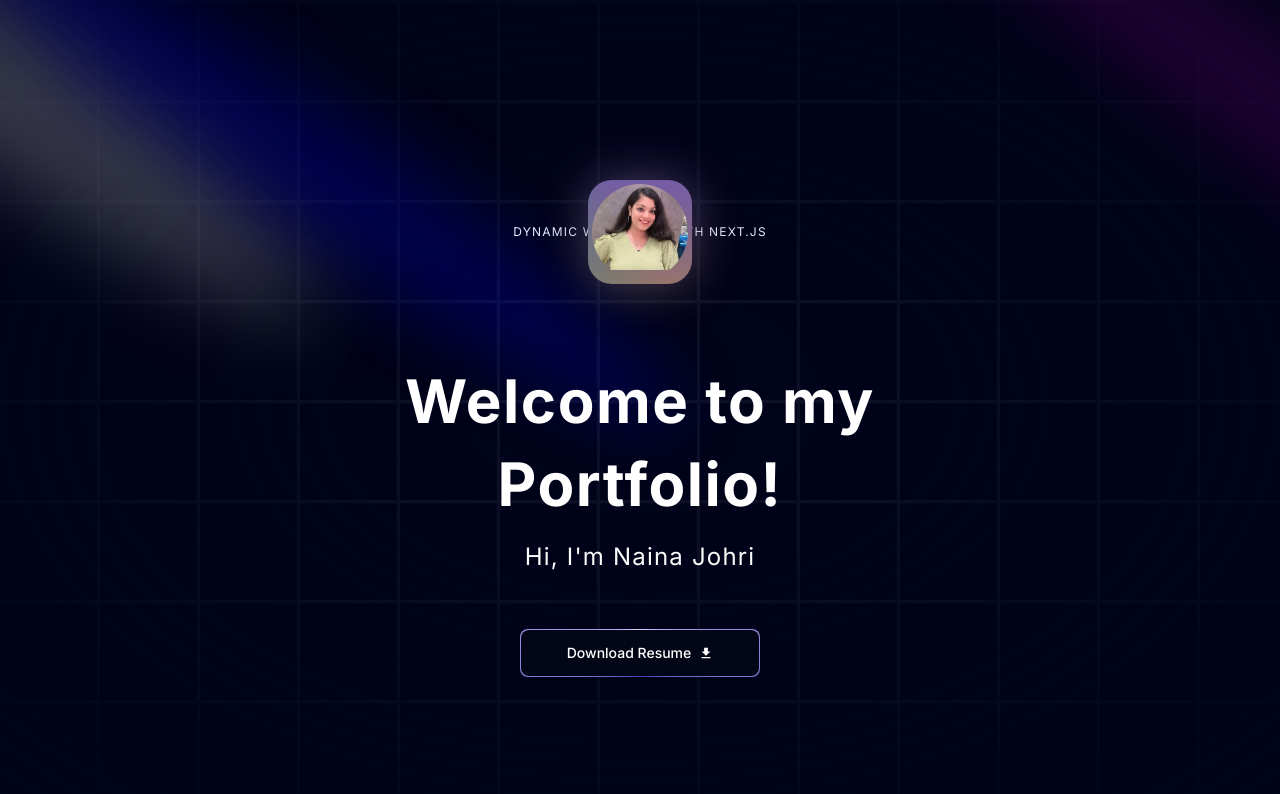
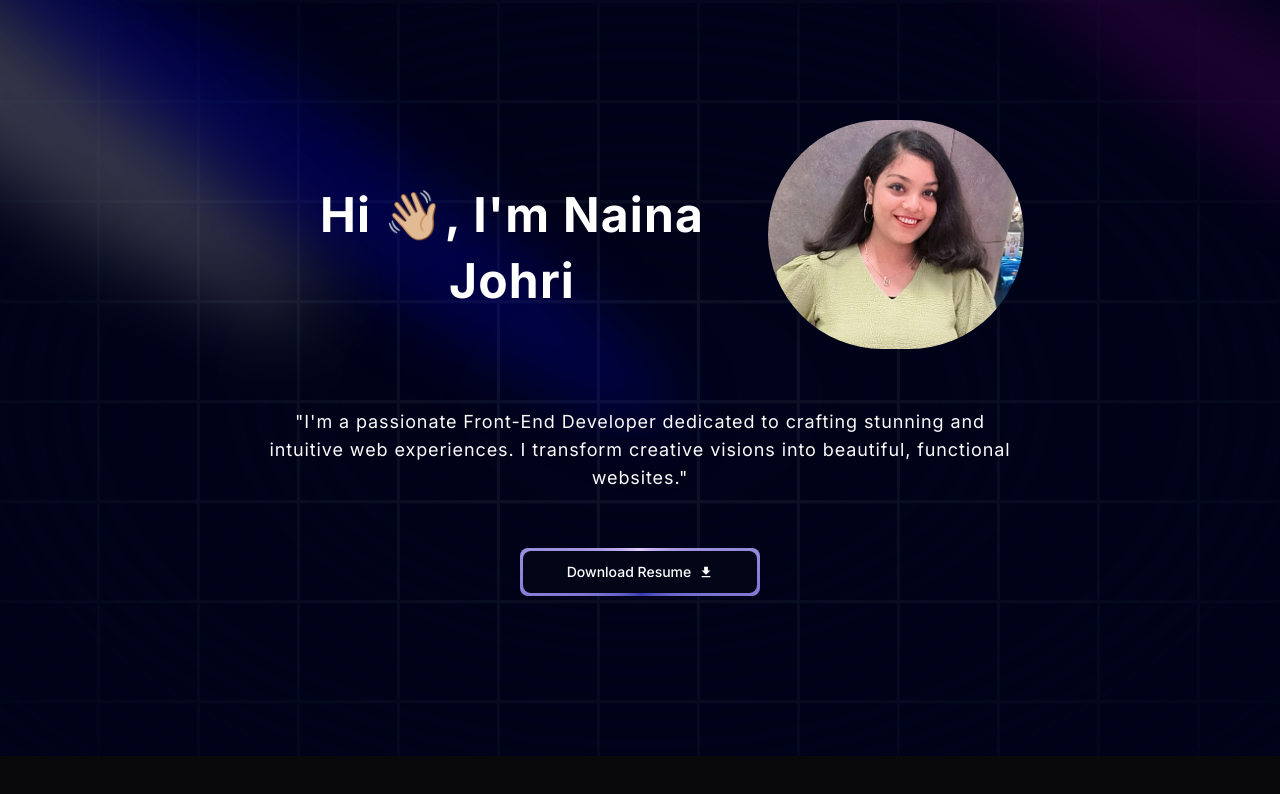
Before and after one commit to nainajohri95/naina-portfolio, a Next.js app: page / in a window 1280 px wide. Shown: the top 794 px of the page. Built offline with nearby package versions, Linux system fonts and the light colour scheme.

Commit message:
Hero UI component updated

```diff
--- a/components/Hero.tsx
+++ b/components/Hero.tsx
@@ -4,48 +4,44 @@ import { Spotlight } from './ui/Spotlight';
 import { TextGenerateEffect } from './ui/TextGenerateEffect';
 import MagicButton from './ui/MagicButton';
 import { IoMdDownload } from 'react-icons/io';
-import { BackgroundGradient } from './ui/BackgroundGradient';
 
 const Hero = () => {
   return (
-    <div className="pb-20 pt-36">
+    <div className="pb-20 pt-10">
       <div>
         <Spotlight className='-top-40 -left-10 md:-left-32 md:-top-20 h-screen' fill="white" />
         <Spotlight className='top-10 left-full h-[80vh] w-[50vw]' fill="purple" />
         <Spotlight className='top-28 left-80 h-[80vh] w-[50vw]' fill="blue" />
       </div>
 
-      {/* Grid and Dot Backgrounds by aceternityUI */}
       <div className="h-screen w-full dark:bg-black-100 bg-white dark:bg-grid-white/[0.05] bg-grid-black/[0.2] flex items-center justify-center absolute top-0 left-0">
-        {/* Radial gradient for the container to give a faded look */}
         <div className="absolute pointer-events-none inset-0 flex items-center justify-center dark:bg-black-100 bg-white [mask-image:radial-gradient(ellipse_at_center,transparent_20%,black)]"/>
       </div>
+
       <div className='flex justify-center relative my-20 z-10'>
         <div className='max-w-[89vw] md:max-w-2xl lg:max-w-[60vw] flex flex-col items-center justify-center'>
 
-          <h2 className='uppercase tracking-widest text-xs text-center text-blue-100 max-w-80 relative'>
-            Dynamic web Magic with Next.js
-
-            {/* Adding your image */}
-            <div className='absolute right-[-60px] top-[-30px] md:relative md:top-[-60px] md:right-0 flex justify-center'>
-              <BackgroundGradient className="w-24 h-24 rounded-full overflow-hidden">
-                <Image
-                  src="/Assets/Naina.jpg"
-                  alt="Naina Johri"
-                  width={96}
-                  height={96}
-                  className="object-cover"
-                />
-              </BackgroundGradient>
-            </div>
-          </h2>
+          <div className="flex flex-col-reverse md:flex-row items-center justify-center md:justify-between w-full mb-8">
 
           <TextGenerateEffect
-            className='text-center text-[40px] md:text-5xl lg:text-6xl'
-            words="Welcome to my Portfolio!"
+            className='text-center text-[40px] md:text-3xl lg:text-5xl'
+            words="Hi 👋🏼, I'm Naina Johri"
           />
 
-          <p className='text-center md:tracking-wider mb-4 text-sm md:text-lg lg:text-2xl'>Hi, I'm Naina Johri</p>
+            <div className='flex justify-start'>
+              <div className="w-48 h-48 md:w-64 md:h-64"> {/* Adjusted size */}
+                <Image
+                  src="/assets/Naina.jpg"
+                  alt="Naina Johri"
+                  width={256}  // Adjusted width
+                  height={256} // Adjusted height
+                  className="rounded-full object-cover"
+                />
+              </div>
+            </div>
+          </div>
+
+          <p className='text-center md:tracking-wider mb-4 text-sm md:text-lg lg:text-1xl'>"I'm a passionate Front-End Developer dedicated to crafting stunning and intuitive web experiences. I transform creative visions into beautiful, functional websites."</p>
 
           <a href="https://drive.google.com/file/d/1kj2uMYh_tnsJllr5s_K7Dl8NUGiE-JrV/view?usp=sharing" target='_blank' rel="noopener noreferrer">
             <MagicButton title="Download Resume" icon={<IoMdDownload />} position='right' />
--- a/components/ui/BackgroundGradient.tsx
+++ /dev/null
@@ -1,75 +0,0 @@
-'use client';
-
-import React from "react";
-import { motion } from "framer-motion";
-import { cn } from "@/utils/cn";
-
-export const BackgroundGradient = ({
-  children,
-  className,
-  containerClassName,
-  animate = true,
-}: {
-  children?: React.ReactNode;
-  className?: string;
-  containerClassName?: string;
-  animate?: boolean;
-}) => {
-  const variants = {
-    initial: {
-      backgroundPosition: "0 50%",
-    },
-    animate: {
-      backgroundPosition: ["0, 50%", "100% 50%", "0 50%"],
-    },
-  };
-  return (
-    <div className={cn("relative p-[4px] group", containerClassName)}>
-      <motion.div
-        variants={animate ? variants : undefined}
-        initial={animate ? "initial" : undefined}
-        animate={animate ? "animate" : undefined}
-        transition={
-          animate
-            ? {
-                duration: 5,
-                repeat: Infinity,
-                repeatType: "reverse",
-              }
-            : undefined
-        }
-        style={{
-          backgroundSize: animate ? "400% 400%" : undefined,
-        }}
-        className={cn(
-          "absolute inset-0 rounded-3xl z-[1] opacity-60 group-hover:opacity-100 blur-xl  transition duration-500 will-change-transform",
-          " bg-[radial-gradient(circle_farthest-side_at_0_100%,#00ccb1,transparent),radial-gradient(circle_farthest-side_at_100%_0,#7b61ff,transparent),radial-gradient(circle_farthest-side_at_100%_100%,#ffc414,transparent),radial-gradient(circle_farthest-side_at_0_0,#1ca0fb,#141316)]"
-        )}
-      />
-      <motion.div
-        variants={animate ? variants : undefined}
-        initial={animate ? "initial" : undefined}
-        animate={animate ? "animate" : undefined}
-        transition={
-          animate
-            ? {
-                duration: 5,
-                repeat: Infinity,
-                repeatType: "reverse",
-              }
-            : undefined
-        }
-        style={{
-          backgroundSize: animate ? "400% 400%" : undefined,
-        }}
-        className={cn(
-          "absolute inset-0 rounded-3xl z-[1] will-change-transform",
-          "bg-[radial-gradient(circle_farthest-side_at_0_100%,#00ccb1,transparent),radial-gradient(circle_farthest-side_at_100%_0,#7b61ff,transparent),radial-gradient(circle_farthest-side_at_100%_100%,#ffc414,transparent),radial-gradient(circle_farthest-side_at_0_0,#1ca0fb,#141316)]"
-        )}
-      />
-      <div className={cn("relative z-10", className)}>{children}</div>
-    </div>
-  );
-};
-
-export default BackgroundGradient;
--- a/components/ui/MagicButton.tsx
+++ b/components/ui/MagicButton.tsx
@@ -8,7 +8,7 @@ const MagicButton = ({title, icon, position, handleClick, otherClasses}:{
   otherClasses?: string // this is also optional
 }) => {
   return (
-    <button onClick={handleClick} className="relative inline-flex h-12 w-full overflow-hidden rounded-lg p-[1px] focus:outline-none md:w-60 md:mt-10">
+    <button onClick={handleClick} className="relative inline-flex h-12 w-full overflow-hidden rounded-lg p-[3px] focus:outline-none md:w-60 md:mt-10">
       <span className="absolute inset-[-1000%] animate-[spin_2s_linear_infinite] bg-[conic-gradient(from_90deg_at_50%_50%,#E2CBFF_0%,#393BB2_50%,#E2CBFF_100%)]" />
       <span className={`inline-flex h-full w-full cursor-pointer items-center justify-center rounded-lg bg-slate-950 px-7 py-1 text-sm font-medium text-white backdrop-blur-3xl gap-2 ${otherClasses}`}>
         {position === 'left' && icon}
```
